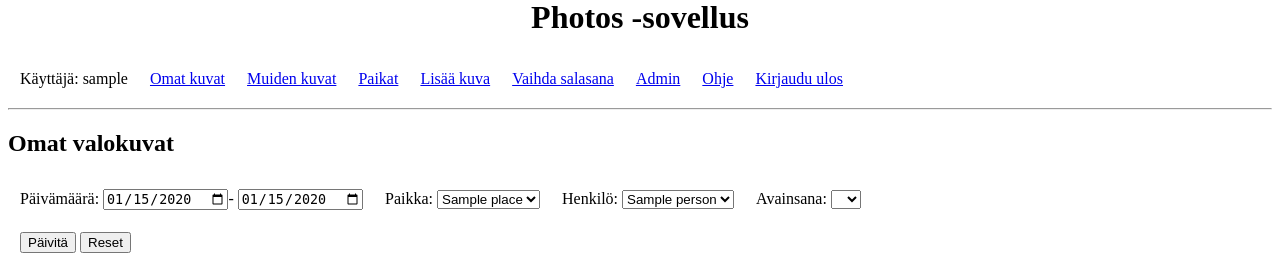
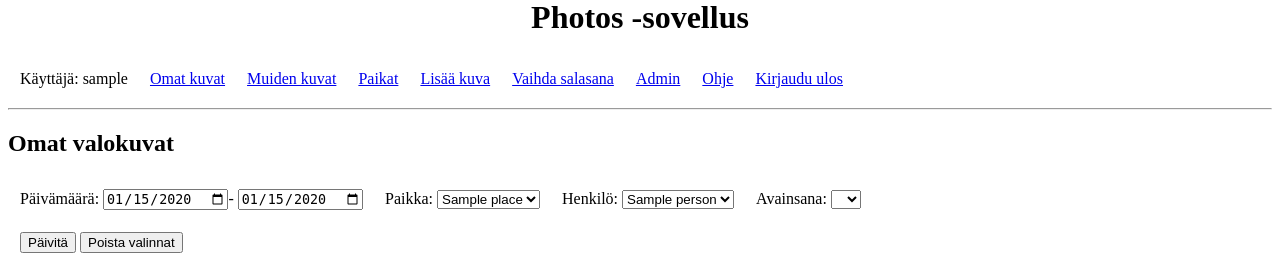
Before and after one commit to vuorenkoski/tsoha-photos, a Flask app: template templates/view.html in a window 1280 px wide. Shown: the part 22-282 px from the top of the page. Run offline with Flask 2, Linux system fonts and the light colour scheme; the visitor is signed in with stand-in values (Sample User, id 1); the template is opened without the code that fills it: most values are stand-ins (such as "Sample title", 1, 10 or a date in 2020).

Commit message:
reset -> poista valinnat

```diff
--- a/templates/view.html
+++ b/templates/view.html
@@ -50,7 +50,7 @@
 <tr>
     <td>
         <input type=submit form="filters" value=Päivitä>
-        <input type=submit form="reset" value=Reset>
+        <input type=submit form="reset" value="Poista valinnat">
     </td>
 </tr>
 </table>
--- a/templates/viewothers.html
+++ b/templates/viewothers.html
@@ -61,7 +61,7 @@
 <tr>
     <td>
         <input type=submit form="filters" value=Päivitä>
-        <input type=submit form="reset" value=Reset>
+        <input type=submit form="reset" value="Poista valinnat">
     </td>
 </tr>
 </table>
```
